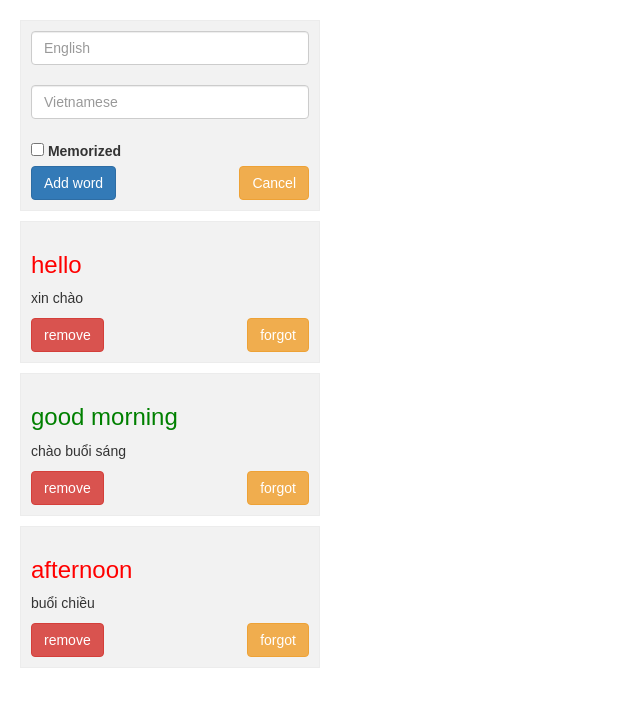
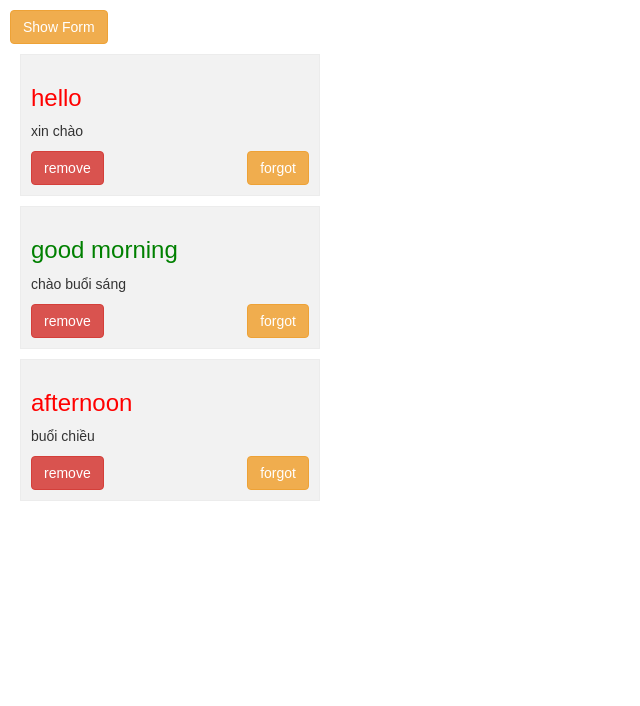
Before and after one commit to vanpho93/redux1609, a React (Create React App) app: page / in a window 1280 px wide. Shown: the top 706 px of the page, without its empty margins (0-640 px from the left). Built offline with nearby package versions, Linux system fonts and the light colour scheme.

Commit message:
show and hide form

```diff
--- a/src/components/WordForm.js
+++ b/src/components/WordForm.js
@@ -5,6 +5,7 @@ class WordForm extends Component {
     constructor(props) {
         super(props);
         this.addWord = this.addWord.bind(this);
+        this.toggleForm = this.toggleForm.bind(this);
     }
 
     addWord() {
@@ -13,14 +14,24 @@ class WordForm extends Component {
         const vn = this.refs.txtVn.value;
         const isMemorized = this.refs.cbMemorized.checked;
         dispatch({ type: 'ADD_WORD', en, vn, isMemorized });
+        dispatch({ type: 'TOGGLE_FORM' });
         this.refs.txtEn.value = '';
         this.refs.txtVn.value = '';
         this.refs.cbMemorized.checked = false;
     }
 
+    toggleForm() {
+        const { dispatch } = this.props;
+        dispatch({ type: 'TOGGLE_FORM' });
+    }
+
     render() {
+        const { isShowForm } = this.props;
+        const formStyle = isShowForm ? {} : { display: 'none' };
+        const buttonStyle = isShowForm ? { display: 'none' } : {};
         return (
-            <div className="word-form">
+            <div>
+                <div className="word-form" style={formStyle}>
                     <input className="form-control" placeholder="English" ref="txtEn" />
                     <br />
                     <input className="form-control" placeholder="Vietnamese" ref="txtVn" />
@@ -31,13 +42,19 @@ class WordForm extends Component {
                         <button className="btn btn-primary" onClick={this.addWord}>
                             Add word
                         </button>
-                    <button className="btn btn-warning">
+                        <button className="btn btn-warning" onClick={this.toggleForm}>
                             Cancel
                         </button>
                     </div>
+                </div>
+                <button className="btn btn-warning" style={buttonStyle} onClick={this.toggleForm}>
+                    Show Form
+                </button>
             </div>
         );
     }
 }
 
-export default connect()(WordForm);
+const mapState = state => ({ isShowForm: state.isShowForm });
+
+export default connect(mapState)(WordForm);
--- a/src/redux/store.js
+++ b/src/redux/store.js
@@ -5,27 +5,32 @@ const defaultState = {
         { en: 'hello', vn: 'xin chào', isMemorized: false },
         { en: 'good morning', vn: 'chào buổi sáng', isMemorized: true },
         { en: 'afternoon', vn: 'buổi chiều', isMemorized: false },
-    ]
+    ],
+    isShowForm: false
 };
 
 const reducer = (state = defaultState, action) => {
     if (action.type === 'ADD_WORD') {
         const { en, vn, isMemorized } = action;
         const word = { en, vn, isMemorized };
-        return { words: state.words.concat(word) };
+        return { ...state, words: state.words.concat(word) };
     }
     if (action.type === 'REMOVE_WORD') {
         const { en } = action;
-        return { words: state.words.filter(word => word.en !== en) };
+        return { ...state, words: state.words.filter(word => word.en !== en) };
     }
     if (action.type === 'TOGGLE_FORGOT') {
         const { en } = action;
         return {
+            ...state,
             words: state.words.map(word => {
-                if (word.en != en) return word;
+                if (word.en !== en) return word;
                 return { ...word, isMemorized: !word.isMemorized };
             })
         };
+    }
+    if (action.type === 'TOGGLE_FORM') {
+        return { ...state, isShowForm: !state.isShowForm };
     }
     return state;
 }
```
Lines whose indentation alone changed are shown as unchanged.
